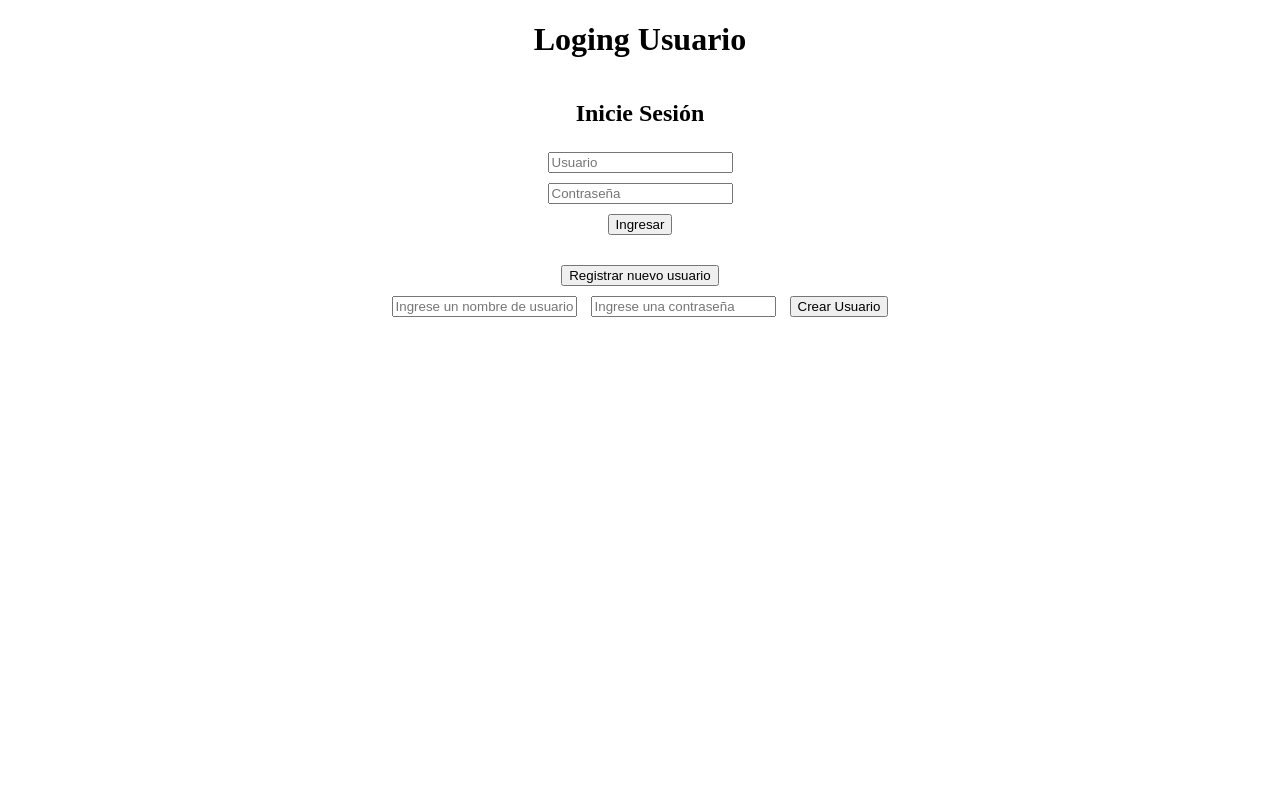
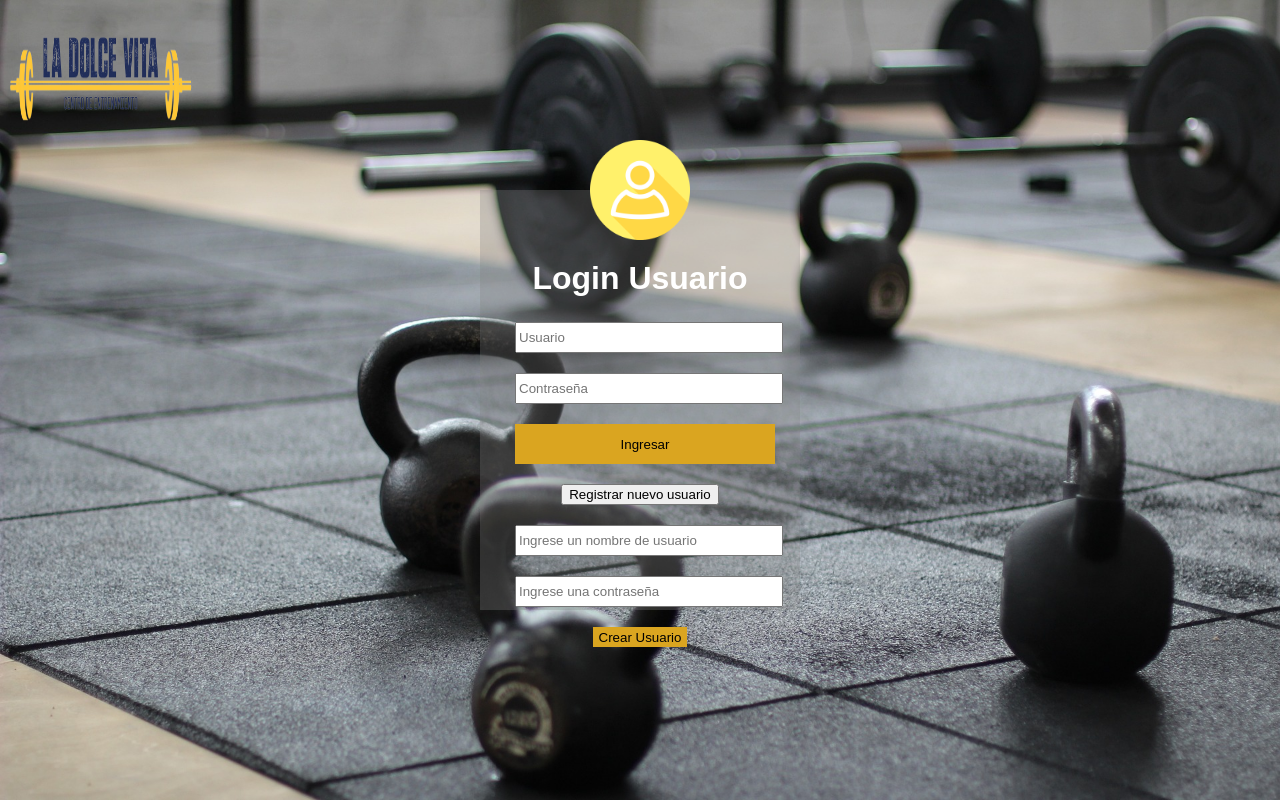
Before and after one commit to fedevinuela/proyecto-chat-bot-js, a plain HTML site: page index.html in a window 1280 px wide. Both pictures are taken after a click on the button "Registrar nuevo usuario". Drawn offline with nearby package versions, Linux system fonts and the light colour scheme.

Commit message:
última actualización - estilos

```diff
--- a/index.html
+++ b/index.html
@@ -5,52 +5,31 @@
     <meta name="viewport" content="width=device-width, initial-scale=1.0">
     <title>Loging</title>
     <script src="https://unpkg.com/sweetalert/dist/sweetalert.min.js"></script>
-    <style>
-      body {
-        text-align: center;
-      }
+    <link rel="stylesheet" href="style.css" >
 
-      form {
-        display: flex;
-        flex-direction: column;
-        align-items: center;
-      }
-
-      input, button {
-        margin: 5px;
-      }
-
-      #nuevosInput {
-        display: none;
-        flex-direction: column;
-      }
-
-      .boton-alert{
-        color: yellow;
-      }
-
-    </style>
 </head>
 <body>
-  <h1>Loging Usuario</h1>
+
+  <img class="logo" src="img/la-dolce-vita-box-1.png" alt="logo del gimnasio la dolce vita">
+  <div class="contenedor-login">
+    <h1>Login Usuario</h1>
+    <img class="avatar" src="img/user.png">
     <form id="formularioIngresar" action="#" method="GET" enctype="multipart/form-data">
-      <h2>Inicie Sesión</h2>
         <input id="usuario" type="text" placeholder="Usuario" required/>
         <input id="contraseña" type="password" placeholder="Contraseña" required />
-      <input type="button" value="Ingresar" onclick="iniciarSesion()">
+        <input class="boton-enviar" type="button" value="Ingresar" onclick="iniciarSesion()">
     </form>
 
-  <form id="formularioRegistrar" style="padding-top: 20px;">
+    <form id="formularioRegistrar">
       <button id="nuevoUsuario" onclick="mostrarCampos()" type="button">Registrar nuevo usuario</button>
-    <div id="nuevosInput" style="display: none;">
+      <div id="nuevosInput">
         <input id="nombreUsuario" type="text" placeholder="Ingrese un nombre de usuario" required/>
         <input id="nuevaContraseña" type="password" placeholder="Ingrese una contraseña" required/>
-      <button onclick="crearNuevoUsuario()" id="crearUsuario" type="button">Crear Usuario</button>
+        <button class="boton-nuevo-usuario" onclick="crearNuevoUsuario()" id="crearUsuario" type="button">Crear Usuario</button>
       </div>
 
     </form>
-
-  <ul id="alumnos"></ul>
+  </div>
 
   <script src="main.js"></script>
 
--- a/main.js
+++ b/main.js
@@ -4,9 +4,10 @@ function obtenerProximoId() {
   return usuarios.length + 1;
 }
 
+// Mostrar los campos ocultos
 function mostrarCampos() {
   const nuevosInput = document.getElementById('nuevosInput');
-  nuevosInput.style.display = 'block'; // Mostrar los campos ocultos
+  nuevosInput.style.display = 'block';
 }
 
 // Función para cargar usuarios desde el localStorage
@@ -48,7 +49,6 @@ function crearNuevoUsuario() {
     icon: "success",
   });
 
-  //swal(' Ahora puede iniciar sesión');
   console.log('Nuevo usuario creado:');
   console.log(nuevoUsuarioObj);
   recargarFormularios();
@@ -102,7 +102,7 @@ function getFormattedDate(date) {
 document.addEventListener('DOMContentLoaded', function() {
     const fechaTurnoInput = document.getElementById('fechaTurno');
 
-    const hoy = new Date(); // Fecha actual
+    const hoy = new Date(); // fecha actual
     const sieteDiasDespues = new Date(hoy); // Fecha para los próximos 7 días
     sieteDiasDespues.setDate(sieteDiasDespues.getDate() + 7);
 
@@ -110,7 +110,7 @@ document.addEventListener('DOMContentLoaded', function() {
     const hoyFormateado = getFormattedDate(hoy);
     const sieteDiasDespuesFormateado = getFormattedDate(sieteDiasDespues);
 
-    // Establecer los atributos min y max en el campo de fecha
+    // atributos min y max en el campo de fecha
     fechaTurnoInput.min = hoyFormateado;
     fechaTurnoInput.max = sieteDiasDespuesFormateado;
 });
@@ -173,7 +173,7 @@ function validarFormulario() {
 // evento 'submit' del formulario
 formulario.addEventListener('submit', function (event) {
   event.preventDefault(); // Evitar el envío del formulario
-  // Verificar si se seleccionó "-" en la opción de clase o turno
+  // Verificar si no selecionó turno o clase
   if (document.getElementById('Clase').value === '-' || document.getElementById('seleccionTurno').value === '-') {
     alert('Por favor, seleccione una opción válida en Clase y Turno.');
     return; // No ejecutar el resto del código si no se seleccionó una opción válida
@@ -257,10 +257,10 @@ function mostrarTurnosReservados() {
       mensaje += `<p>Fecha: ${turno.fecha}, Clase: ${turno.clase}, Tipo de Turno: ${turno.tipoTurno}, Hora: ${turno.turno}</p>`;
     });
 
-    // Actualizar el contenido del contenedor
+    // actualizar el contenido del contenedor
     turnosContainer.innerHTML = mensaje;
   } else {
-    // Si no hay turnos, mostrar un mensaje indicando que no hay turnos reservados
+    // si no hay turnos, mostrar un mensaje indicando que no hay turnos reservados
     turnosContainer.innerHTML = `<p>No hay turnos reservados para mostrar.</p>`;
   }
 }
--- /dev/null
+++ b/style.css
@@ -0,0 +1,104 @@
+body {
+  margin: 0;
+  padding: 0;
+  background: url(img/open_box_2.jpg) no-repeat center top;
+  background-size: cover;
+  font-family: sans-serif;
+  height: 100vh;
+  display: flex;
+  justify-content: center;
+  align-items: center;
+}
+
+.logo {
+  width: 200px;
+  height: 150px;
+  position: absolute;
+  top: 0;
+  left: 0;
+}
+
+.contenedor-login {
+  text-align: center;
+  width: 320px;
+  height: 420px;
+  background-color: rgba(128, 128, 128, 0.301);
+  color: white;
+  top: 50%;
+  left: 50%;
+  position: absolute;
+  transform: translate(-50%, -50%);
+  padding: 70px 30px;
+  box-sizing: border-box;
+}
+
+.contenedor-login .avatar {
+  width: 100px;
+  height: 100px;
+  position: absolute;
+  top: -50px;
+  left: calc(50% - 50px);
+}
+
+.contenedor-login h1 {
+  margin: 0;
+  padding: 0 0 20px;
+  text-align: center;
+}
+
+.contenedor-login form {
+  margin: 0;
+  padding: 0;
+  font-weight: bold;
+  display: block;
+}
+
+.contenedor-login form input {
+  width: 100%;
+  height: 25px;
+  margin-bottom: 15px;
+}
+
+.contenedor-login form .boton-enviar {
+  border: none;
+  outline: none;
+  height: 40px;
+  background-color: goldenrod;
+}
+
+.contenedor-login form .boton-nuevo-usuario {
+  border: none;
+  outline: none;
+  height: 20px;
+  background-color: goldenrod;
+}
+
+#nuevosInput {
+  display: none;
+  flex-direction: column;
+  padding-top: 10px;
+}
+
+.box-registro-turnos {
+  text-align: center;
+  background-color: rgba(128, 128, 128, 0.301);
+  display: flex;
+  flex-direction: column;
+  align-items: center;
+  width: 40rem;
+}
+
+body .box-registro-turnos form {
+  display: flex;
+  flex-direction: column;
+  align-items: center;
+}
+
+input, button {
+  margin: 5px;
+}
+
+#nuevosInput {
+  display: none;
+  flex-direction: column;
+}
```
Also changed, not shown: turnos.html (+4 -21 lines), img/clase-funcional.jpg (added), img/gimnasio-02-box-libre.jpg (added), img/la-dolce-vita-box-1.png (added), img/logo-la-dolce-vita-box-2.png (added), img/open_box_2.jpg (added), img/user.png (added). Lines whose indentation alone changed are shown as unchanged.
